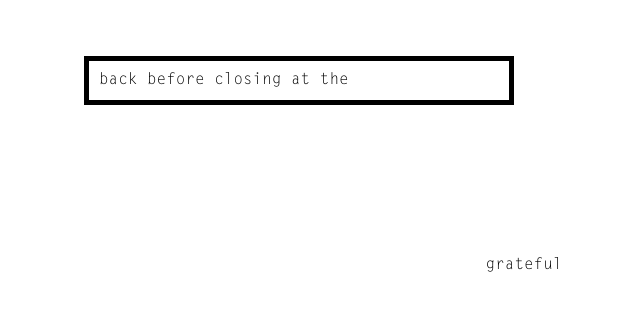
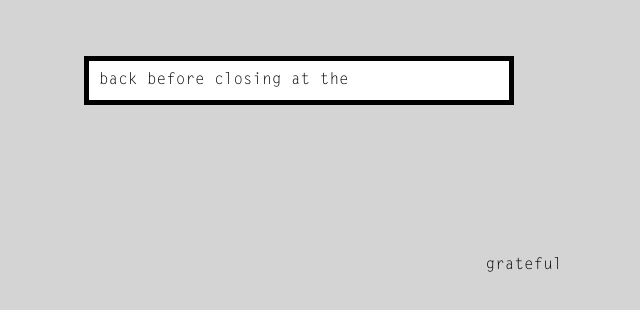
Before and after one commit to helenlin/elysianfields, a plain HTML site: page index.html in a window 1280 px wide. Shown: the whole page, without its empty margins (116-756 px from the left). Drawn offline with Linux system fonts and the light colour scheme.

Commit message:
bg change

```diff
--- a/public/css/style.css
+++ b/public/css/style.css
@@ -13,6 +13,7 @@
     animation-timing-function: ease-in-out;
     font-family: letterGothic;
     cursor: text;
+    background-color: #d4d4d4;
 }
 
 body
```
